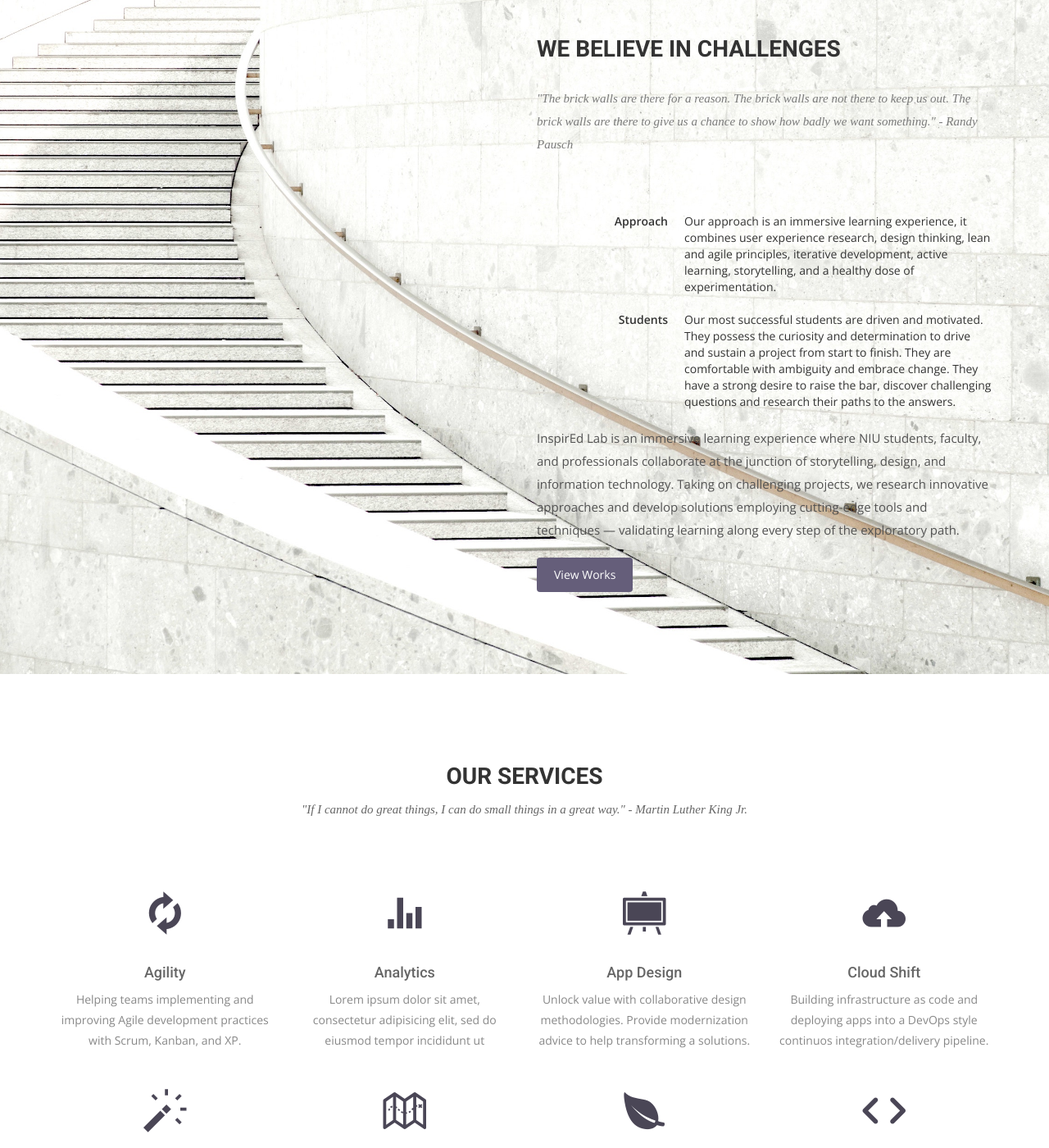
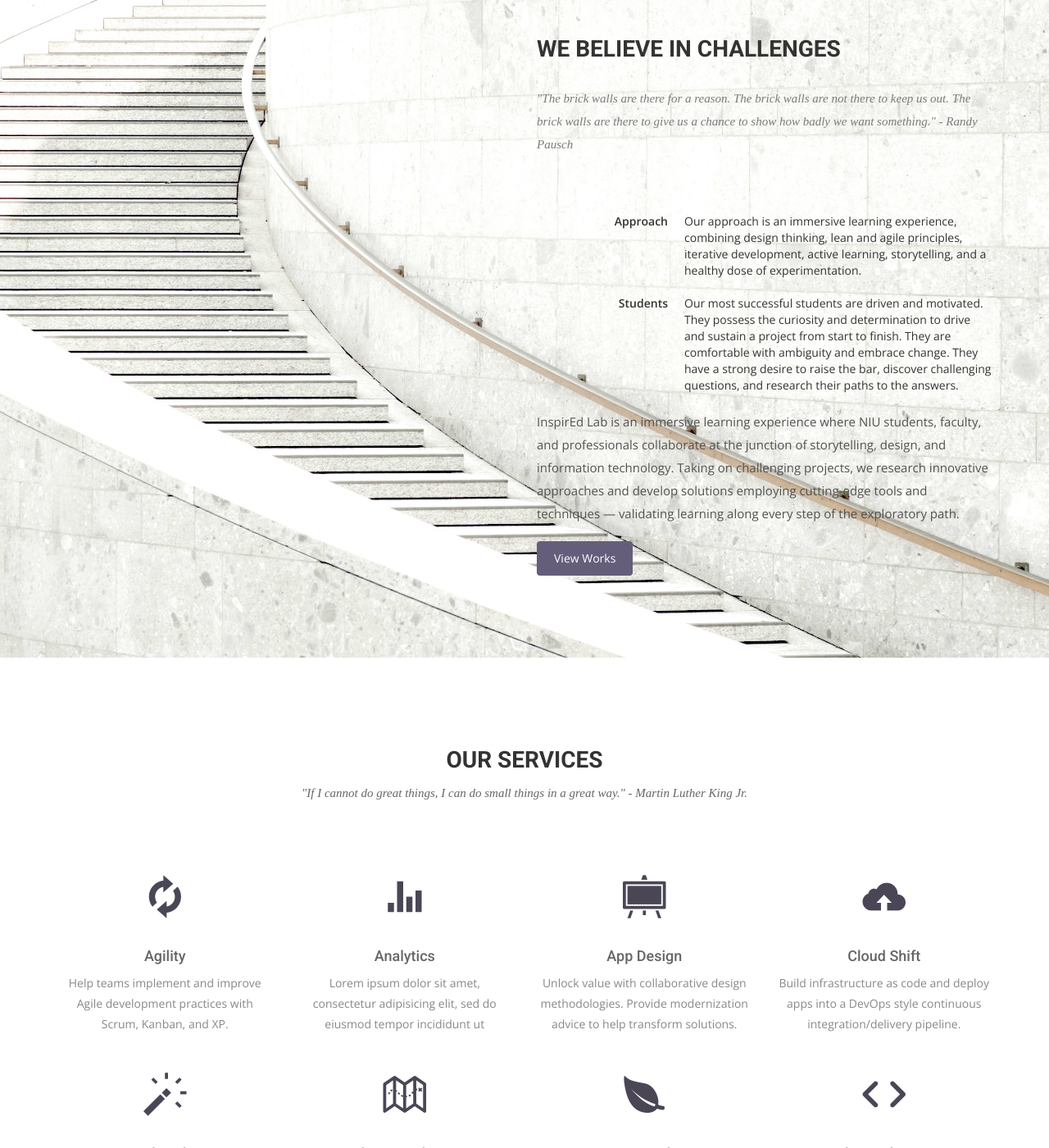
Before and after one commit to chrisjzamora8/inspiredlab.github.io, a Jekyll site: the page built from index.html, in a window 1280 px wide and 1400 px high, scrolled down 1876 px. Shown: the whole window at 82% size. Built offline with Jekyll 4.4.1, drawn with Linux system fonts in a browser that asks for light colours; nearby versions of some CDN libraries; some web fonts are replaced; some of the changed text lies outside the part shown.

Commit message:
Service edits

```diff
--- a/index.html
+++ b/index.html
@@ -97,7 +97,7 @@ permalink: /
           <dl class="dl-horizontal">
             <dt>Approach</dt>
             <dd>
-                Our approach is an immersive learning experience, it combines user experience research, design thinking, lean
+                Our approach is an immersive learning experience, combining design thinking, lean
                 and agile principles, iterative development, active learning, storytelling, and a healthy dose of experimentation.
                 <p></p>
             </dd>
@@ -106,7 +106,7 @@ permalink: /
             <dd>
                 Our most successful students are driven and motivated. They possess the curiosity and determination to drive
                 and sustain a project from start to finish. They are comfortable with ambiguity and embrace change.
-                They have a strong desire to raise the bar, discover challenging questions and research their paths to the answers.
+                They have a strong desire to raise the bar, discover challenging questions, and research their paths to the answers.
                 <p></p>
             </dd>
               <p>
@@ -141,7 +141,7 @@ permalink: /
         <div class="service-item">
           <i class="icon ion-loop"></i>
           <h4>Agility</h4>
-          <p>Helping teams implementing and improving Agile development practices with Scrum, Kanban, and XP. </p>
+          <p>Help teams implement and improve Agile development practices with Scrum, Kanban, and XP. </p>
         </div>
       </div>
 
@@ -158,7 +158,7 @@ permalink: /
           <i class="ion-easel"></i>
           <h4>App Design</h4>
           <p>Unlock value with collaborative design methodologies.
-            Provide modernization advice to help transforming a solutions. </p>
+            Provide modernization advice to help transform solutions. </p>
         </div>
       </div>
 
@@ -166,8 +166,8 @@ permalink: /
         <div class="service-item">
           <i class="ion-upload"></i>
           <h4>Cloud Shift</h4>
-          <p>Building infrastructure as code and
-             deploying apps into a DevOps style continuos integration/delivery pipeline.
+          <p>Build infrastructure as code and
+             deploy apps into a DevOps style continuous integration/delivery pipeline.
           </p>
         </div>
       </div>
@@ -205,8 +205,8 @@ permalink: /
       </div>
 
     </div>
-            <p>InspirEd Lab develops prototypes, applications and services that help make learning meaningful,
-              promote quality practices, agility and teamwork. </p>
+            <p>InspirEd Lab develops prototypes, applications, and services that help make learning meaningful,
+              promote quality practices, agility, and teamwork. </p>
   </div>
 </section>
 <!-- Call to action Start -->
```
Also changed, not shown: other parts of index.html (+3 -3 lines).
